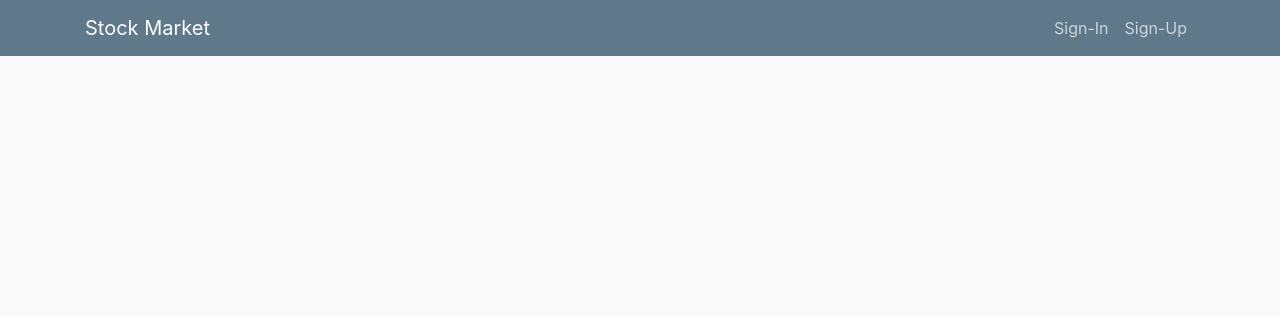
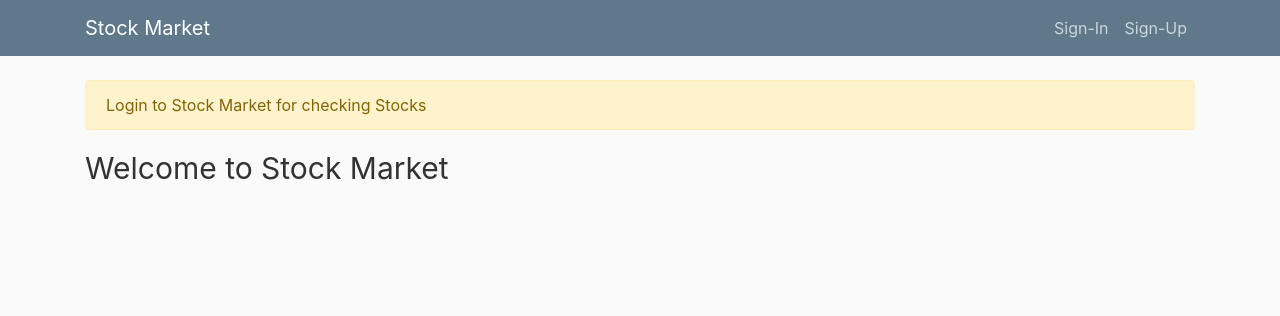
Before and after one commit to pulkitmunjral/SockMarketGuide, a Django app: page /home/ in a window 1280 px wide. Shown: the top 316 px of the page. Run offline with Django 3.2, Linux system fonts and the light colour scheme; some libraries are stand-ins or nearby versions.

Commit message:
Loogin and register template fixes

```diff
--- a/StockMarket/templates/StockMarket.html
+++ b/StockMarket/templates/StockMarket.html
@@ -1,7 +1,7 @@
 {% extends "home.html" %}
 {% block content %}
 {% load crispy_forms_tags %}
-<div class="container" >
+<div class="container">
     <h1>Stocks</h1>
     <form method="post" action="{% url 'StockMarket' %}"  >
         {% csrf_token %}
--- a/StockMarket/templates/home.html
+++ b/StockMarket/templates/home.html
@@ -42,6 +42,7 @@
               {% else %}
                 <a class="nav-item nav-link" href="{%url 'login'%}">Sign-In</a>
                 <a class="nav-item nav-link" href="{%url 'register'%}">Sign-Up</a>
+
               {% endif %}
             </div>
           </div>
@@ -49,12 +50,16 @@
       </nav>
     </header>
     <main role="main" class="container">
-      <div class="row">
-        <div class="col-md-8">
-
-          {% block content %}{% endblock %}
-        </div>
-      </div>
+            {% if messages and not user.is_authenticated %}
+                {% for message in messages %}
+                    <div class="alert alert-{{message.tags}}">
+                    {{message}}
+                    </div>
+                {% endfor %}
+            {% endif %}
+            {% block content %}
+                <div style="font-size: 30px;text-align: centre;"> Welcome to Stock Market </div>
+            {% endblock %}
     </main>
 
 
--- a/StockMarket/views.py
+++ b/StockMarket/views.py
@@ -5,9 +5,10 @@ from .forms import UserRegisterForm, UserUpdateForm
 from django.contrib import messages
 from .models import Stock, Query
 from django.http import JsonResponse
-
+from django.contrib import messages
 
 def home(request):
+    messages.warning(request, f'Login to Stock Market for checking Stocks')
     return render(request, 'home.html')
 
 
```
